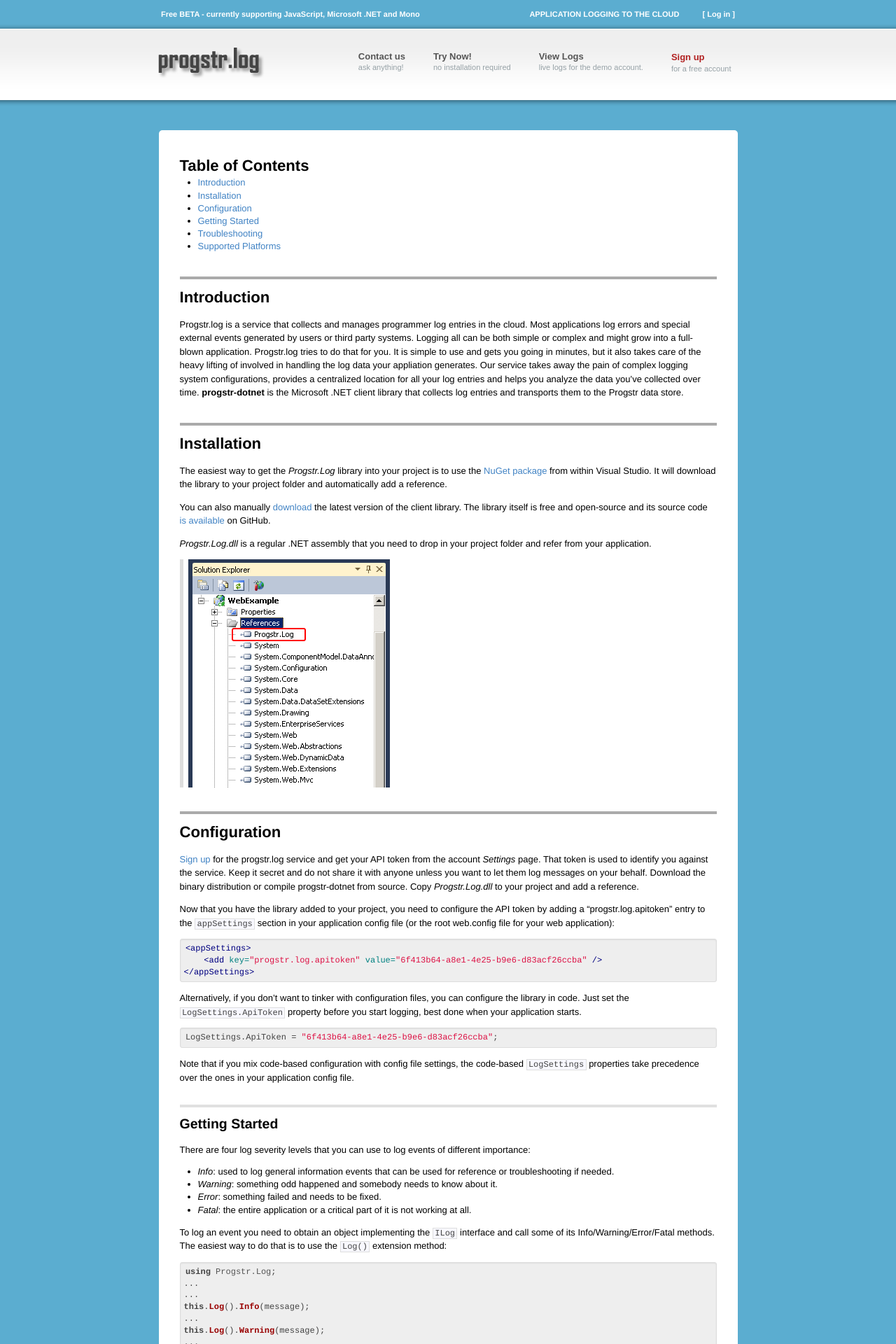
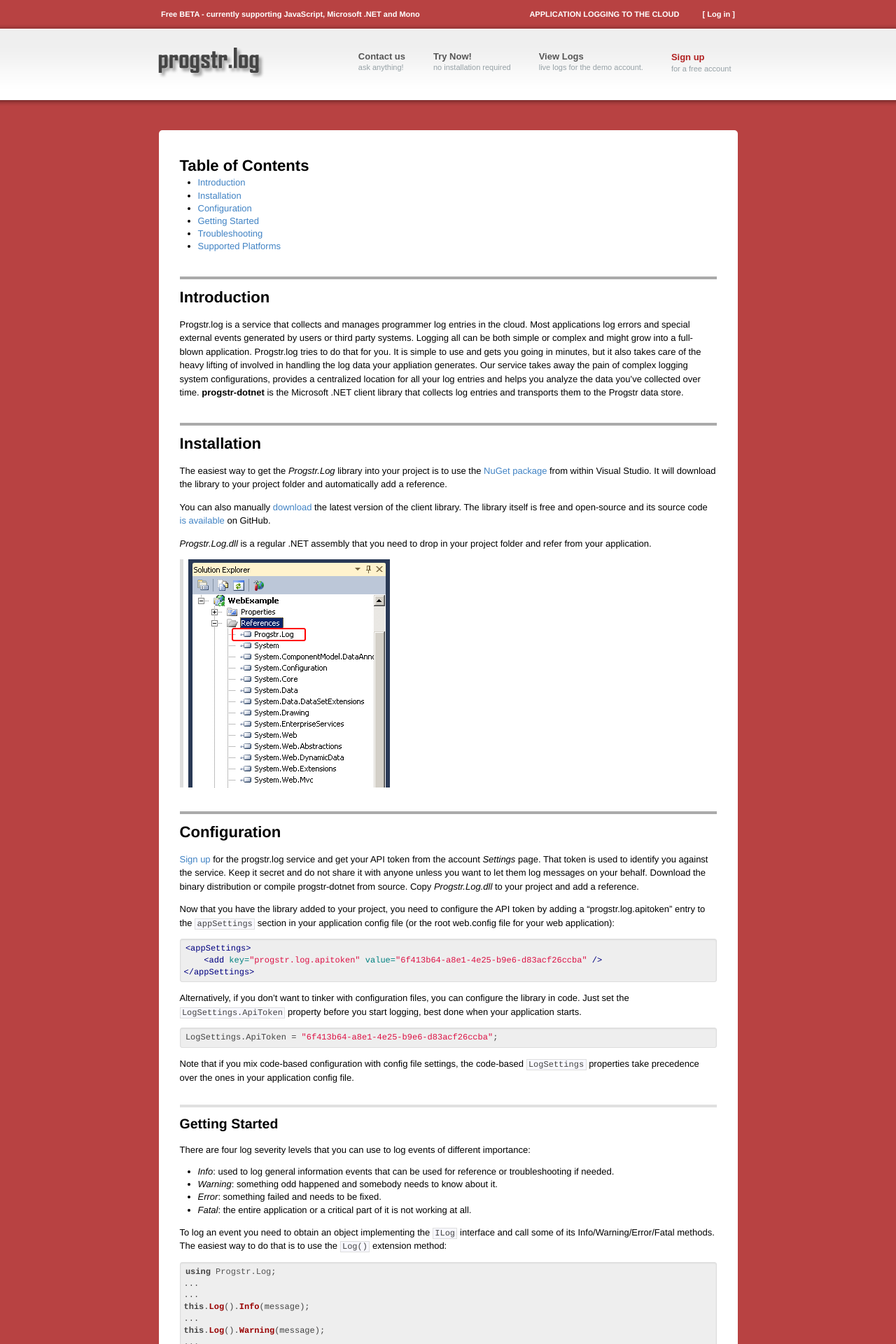
Before and after one commit to progstr/progstr.github.com, a Jekyll site: the page built from index.md, in a window 1280 px wide. Shown: the top 1920 px of the page at 70% size. Built offline with Jekyll 4.4.1, drawn with Linux system fonts in a browser that asks for light colours.

Commit message:
background color changed to #b84242

```diff
--- a/stylesheets/default.css
+++ b/stylesheets/default.css
@@ -45,7 +45,7 @@ html,body {
 }
 
 body {
-    background-color: #5badd0;
+    background-color: #b84242; #5badd0;
     font:13.34px helvetica,arial,freesans,clean,sans-serif;
     font-size:small;
 }
```
